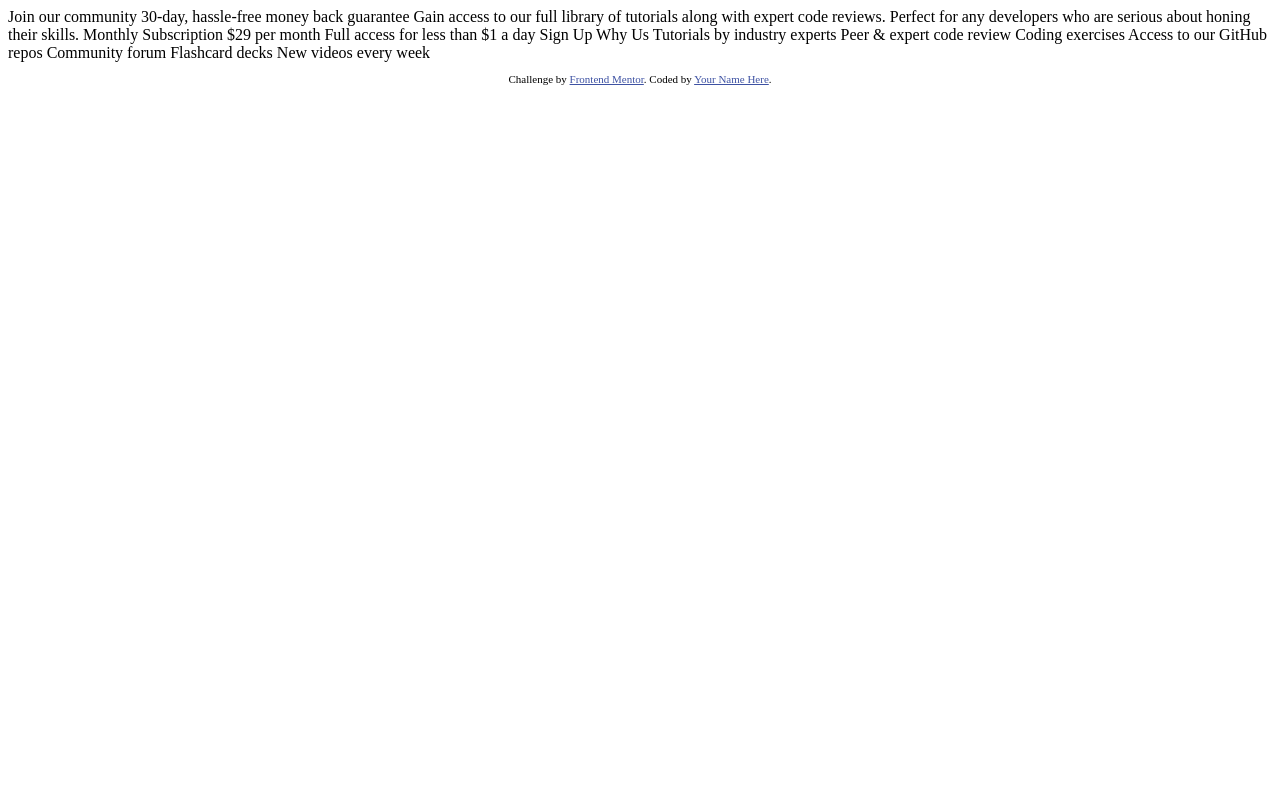
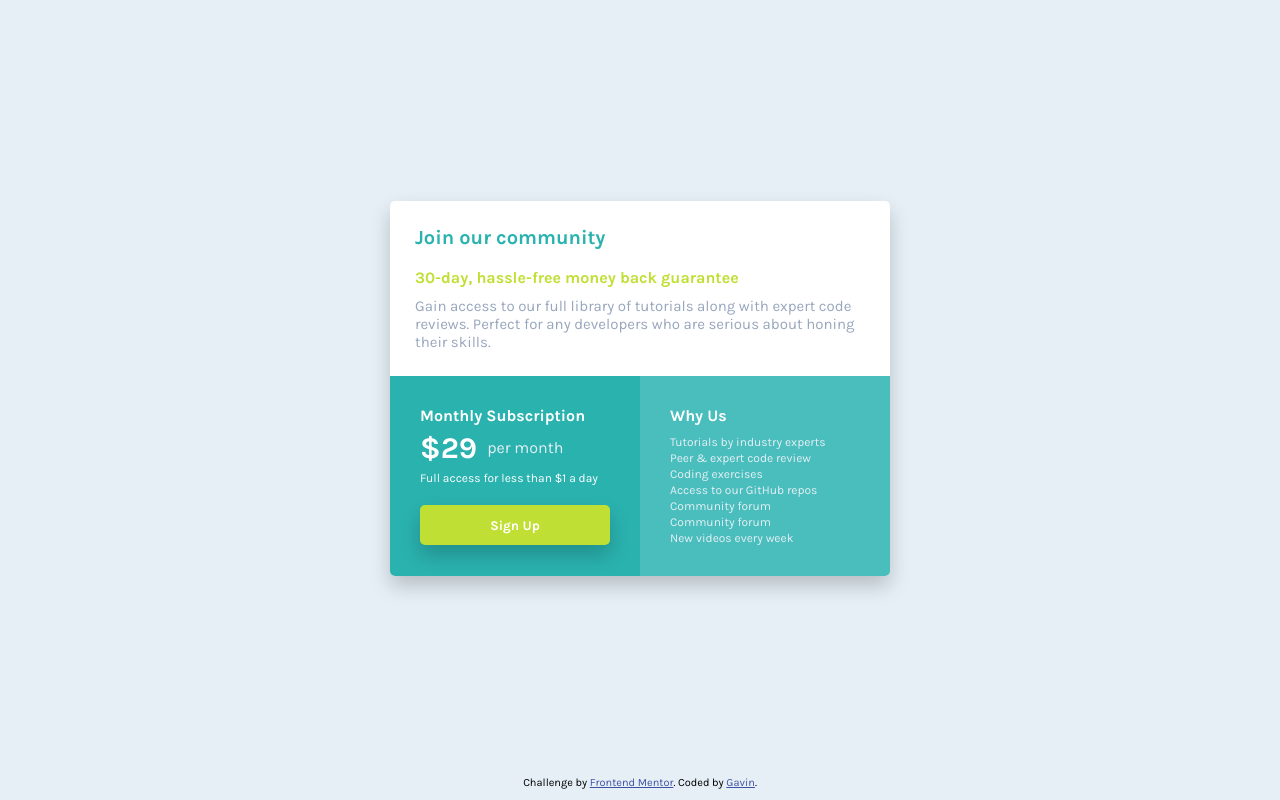
Before and after one commit to gzheng0214/Single-price-grid-component, a plain HTML site: page index.html in a window 1280 px wide. Drawn offline with Linux system fonts and the light colour scheme.

Commit message:
Finished card component

```diff
--- a/index.html
+++ b/index.html
@@ -1,50 +1,70 @@
 <!DOCTYPE html>
 <html lang="en">
+
 <head>
     <meta charset="UTF-8">
     <meta name="viewport" content="width=device-width, initial-scale=1.0"> <!-- displays site properly based on user's device -->
-
     <link rel="icon" type="image/png" sizes="32x32" href="./images/favicon-32x32.png">
-
+    <link rel="preconnect" href="https://fonts.gstatic.com">
+    <link href="https://fonts.googleapis.com/css2?family=Karla:wght@400;700&display=swap" rel="stylesheet">
+    <link rel="stylesheet" type="text/css" href="style.css">
     <title>Frontend Mentor | Single Price Grid Component</title>
-
     <!-- Feel free to remove these styles or customise in your own stylesheet 👍 -->
     <style>
-    .attribution { font-size: 11px; text-align: center; }
-    .attribution a { color: hsl(228, 45%, 44%); }
+    .attribution {
+        font-size: 11px;
+        text-align: center;
+    }
+
+    .attribution a {
+        color: hsl(228, 45%, 44%);
+    }
     </style>
 </head>
+
 <body>
-  Join our community
-
-  30-day, hassle-free money back guarantee
-
-  Gain access to our full library of tutorials along with expert code reviews.
-  Perfect for any developers who are serious about honing their skills.
-
-  Monthly Subscription
-
-  &dollar;29 per month
-
-  Full access for less than &dollar;1 a day
-
-  Sign Up
-
-  Why Us
-
-  Tutorials by industry experts
-  Peer &amp; expert code review
-  Coding exercises
-  Access to our GitHub repos
-  Community forum
-  Flashcard decks
-  New videos every week
-
+    <div class="container">
+        <div class="card">
+            <div class="section-1">
+                <p class="section-1__text">
+                    <span class="section-1__text--bold">Join our community</span>
+                    <span class="section-1__text--green">30-day, hassle-free money back guarantee</span>
+                    <span class="section-1__text--blue">Gain access to our full library of tutorials along with expert code reviews. Perfect for any developers who are serious about honing their skills.</span>
+                </p>
+            </div>
+            <div class="section-2">
+              <p class="section-2__text">
+                <span class="bold">Monthly Subscription</span>
+                <span class="section-2__text-price">
+                  <span class="section-2__text-price--bold">&dollar;29</span>
+                  <span class="section-2__text-price--light">per month</span>
+                </span>
+                <span class="section-2__text--small">Full access for less than &dollar;1 a day</span>
+                <button aria-label="Sign up" class="btn-signup">Sign Up</button>
+              </p>
+            </div>
+            <div class="section-3">
+              <p class="section-3__text">
+                <span class="bold">Why Us</span>
+                <ul class="section-3__list">
+                  <li class="section-3__list-item">Tutorials by industry experts</li>
+                  <li class="section-3__list-item">Peer &amp; expert code review</li>
+                  <li class="section-3__list-item">Coding exercises</li>
+                  <li class="section-3__list-item">Access to our GitHub repos</li>
+                  <li class="section-3__list-item">Community forum</li>
+                  <li class="section-3__list-item">Community forum</li>
+                  <li class="section-3__list-item">New videos every week</li>
+                </ul>
+              </p>
+            </div>
+        </div>
+    </div>
     <footer>
         <p class="attribution">
             Challenge by <a href="https://www.frontendmentor.io?ref=challenge" target="_blank">Frontend Mentor</a>.
-      Coded by <a href="#">Your Name Here</a>.
+            Coded by <a href="#">Gavin</a>.
         </p>
     </footer>
 </body>
+
 </html>
--- /dev/null
+++ b/style.css
@@ -0,0 +1,171 @@
+/*
+* @Author: Gavin
+* @Date:   2020-12-31 21:29:05
+* @Last Modified by:   Gavin
+* @Last Modified time: 2020-12-31 23:10:43
+*/
+
+/* VARIABLES */
+:root {
+    --cyan: hsl(179, 62%, 43%);
+    --bright-yellow: hsl(71, 73%, 54%);
+    --light-gray: hsl(204, 43%, 93%);
+    --gray-blue: hsl(218, 22%, 67%);
+}
+
+*,
+*::before,
+*::after {
+    margin: 0;
+    padding: 0;
+    box-sizing: inherit;
+}
+
+html {
+    box-sizing: border-box;
+    font-size: 62.5%;
+}
+
+body {
+    font-size: 1.6rem;
+    font-family: 'Karla', sans-serif;
+    background-color: var(--light-gray);
+    min-height: 100vh;
+    height: 100%;
+}
+
+.container {
+    min-height: 97vh;
+    display: flex;
+    justify-content: center;
+    align-items: center;
+}
+
+
+/* CARD */
+.card {
+    width: 50rem;
+    height: 37.5rem;
+    background-color: white;
+    border-radius: .5rem;
+    box-shadow: 0 1rem 2rem rgba(0, 0, 0, 0.2);
+    overflow: hidden;
+    display: grid;
+    grid-template-rows: 17.5rem 20rem;
+    grid-template-columns: repeat(2, 50%);
+    grid-template-areas: "section-1 section-1"
+        "section-2 section-3";
+}
+
+.section-1 {
+    grid-area: section-1;
+}
+
+.section-1__text {
+    height: 100%;
+    padding: 2.5rem;
+    display: flex;
+    flex-direction: column;
+    justify-content: space-between;
+}
+
+.section-1__text--bold {
+    font-weight: 700;
+    color: var(--cyan);
+    font-size: 2rem;
+}
+
+.section-1__text--green {
+    color: var(--bright-yellow);
+    font-weight: 700;
+    margin-bottom: -1rem;
+}
+
+.section-1__text--blue {
+    color: var(--gray-blue);
+    font-size: 1.5rem;
+}
+
+.bold {
+    font-weight: 700;
+}
+
+.section-2 {
+    background-color: var(--cyan);
+    grid-area: section-2;
+}
+
+.section-2__text {
+    height: 100%;
+    display: flex;
+    flex-direction: column;
+    padding: 3rem;
+    color: #fff;
+    justify-content: space-between;
+}
+
+.section-2__text-price {
+    display: flex;
+    align-items: center;
+}
+
+.section-2__text-price--bold {
+    font-weight: 700;
+    font-size: 3rem;
+    margin-right: 1rem;
+}
+
+.section-2__text-price--light {
+    color: var(--light-gray);
+}
+
+.section-2__text--small {
+    font-size: 1.2rem;
+}
+
+.section-3 {
+	color: #fff;
+    background-color: rgb(74, 190, 189);
+    grid-area: section-3;
+    display: flex;
+    flex-direction: column;
+    padding: 3rem;
+    justify-content: space-between;
+}
+
+.section-3__list {
+	margin-top: 1rem;
+	list-style: none;
+}
+
+.section-3__list-item {
+	font-size: 1.2rem;
+	color: var(--light-gray);
+}
+
+.section-3__list-item:not(:last-child) {
+	margin-bottom: .2rem;
+}
+
+/* BUTTON */
+.btn-signup {
+    background-color: var(--bright-yellow);
+    height: 4rem;
+    border-radius: .5rem;
+    border: none;
+    box-shadow: 0 1rem 2rem rgba(0, 0, 0, 0.2);
+    font-family: inherit;
+    color: inherit;
+    font-weight: 700;
+    transition: transform .2s;
+    outline: none;
+    margin-top: 1.5rem;
+}
+
+.btn-signup:hover {
+    cursor: pointer;
+}
+
+.btn-signup:active {
+    transform: translateY(0.1rem);
+}
```
Lines whose indentation alone changed are shown as unchanged.
